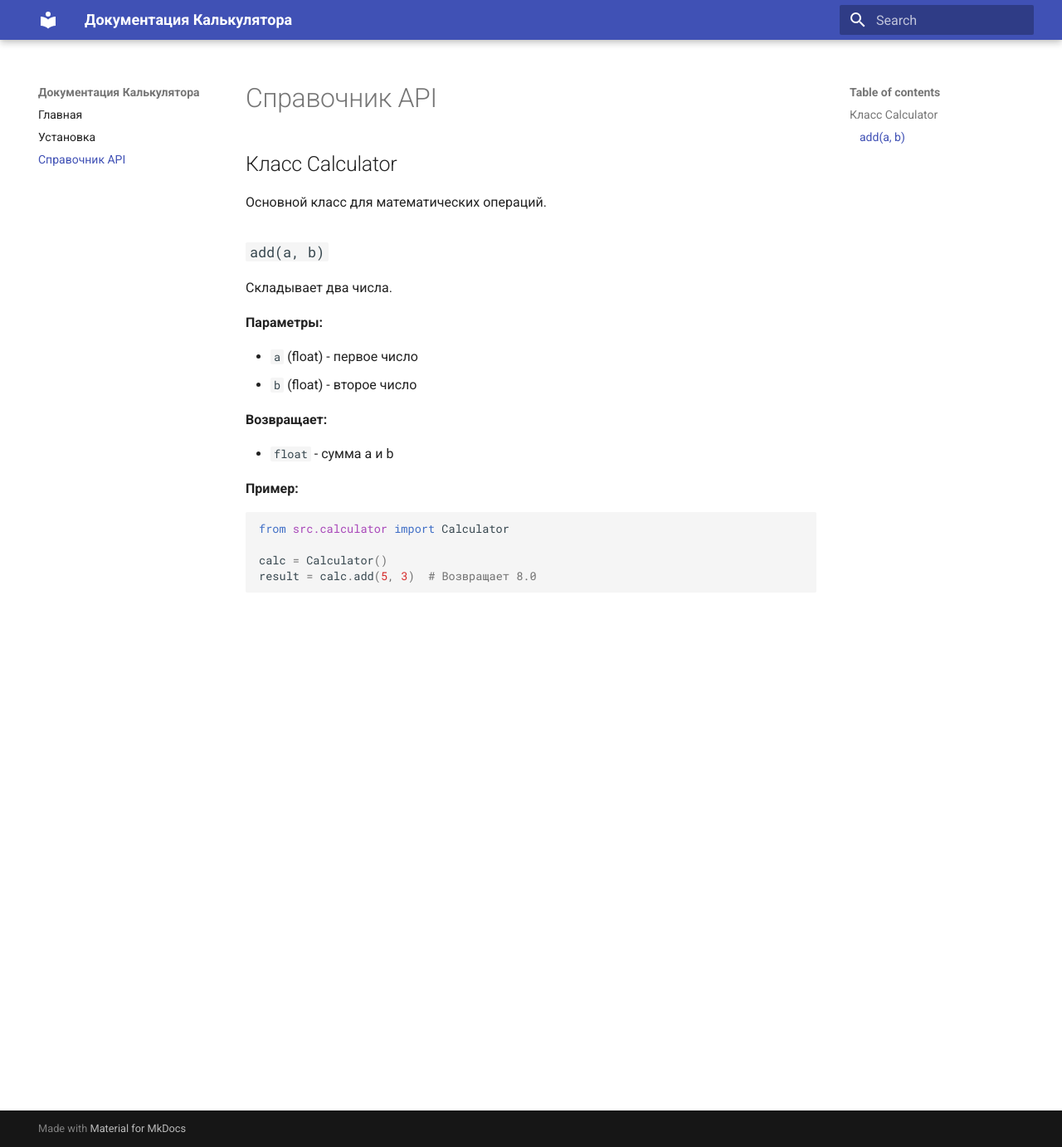
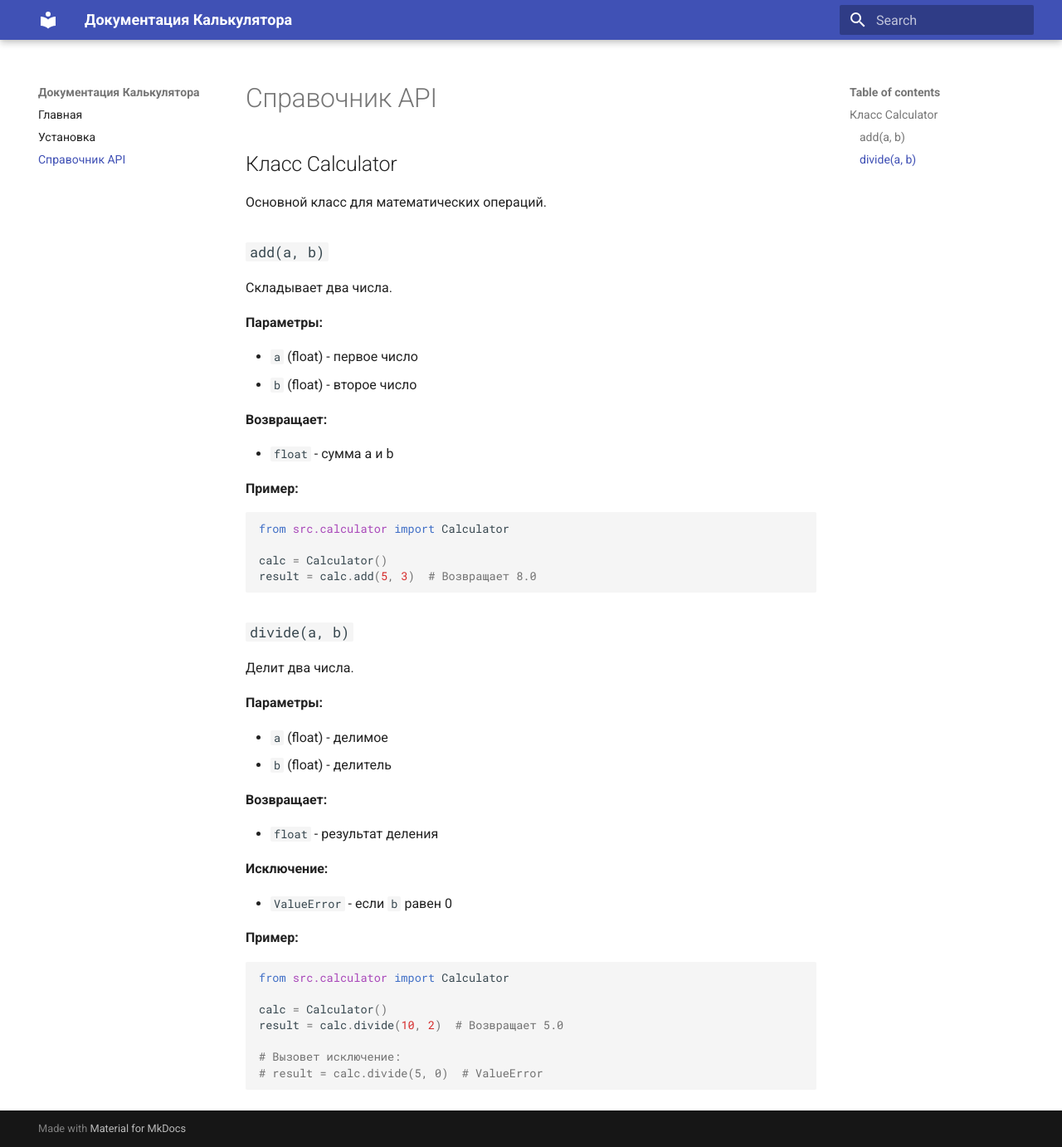
Before and after one commit to lalka106/DocsAsCode, an MkDocs documentation site: the page built from docs/api-reference.md, in a window 1280 px wide and 1382 px high. Shown: the whole window at 83% size. Built offline with MkDocs 1.6.1 and Material for MkDocs 9.7.7, drawn with Linux system fonts in a browser that asks for light colours.

Commit message:
Добавлен метод divide() с документацией

````diff
--- a/docs/api-reference.md
+++ b/docs/api-reference.md
@@ -25,3 +25,32 @@ from src.calculator import Calculator
 calc = Calculator()
 result = calc.add(5, 3)  # Возвращает 8.0
 ```
+
+### `divide(a, b)`
+
+Делит два числа.
+
+**Параметры:**
+
+- `a` (float) - делимое
+- `b` (float) - делитель
+
+**Возвращает:**
+
+- `float` - результат деления
+
+**Исключение:**
+
+- `ValueError` - если `b` равен 0
+
+**Пример:**
+
+```python
+from src.calculator import Calculator
+
+calc = Calculator()
+result = calc.divide(10, 2)  # Возвращает 5.0
+
+# Вызовет исключение:
+# result = calc.divide(5, 0)  # ValueError
+```
````
Also changed, not shown: 1 other file.
